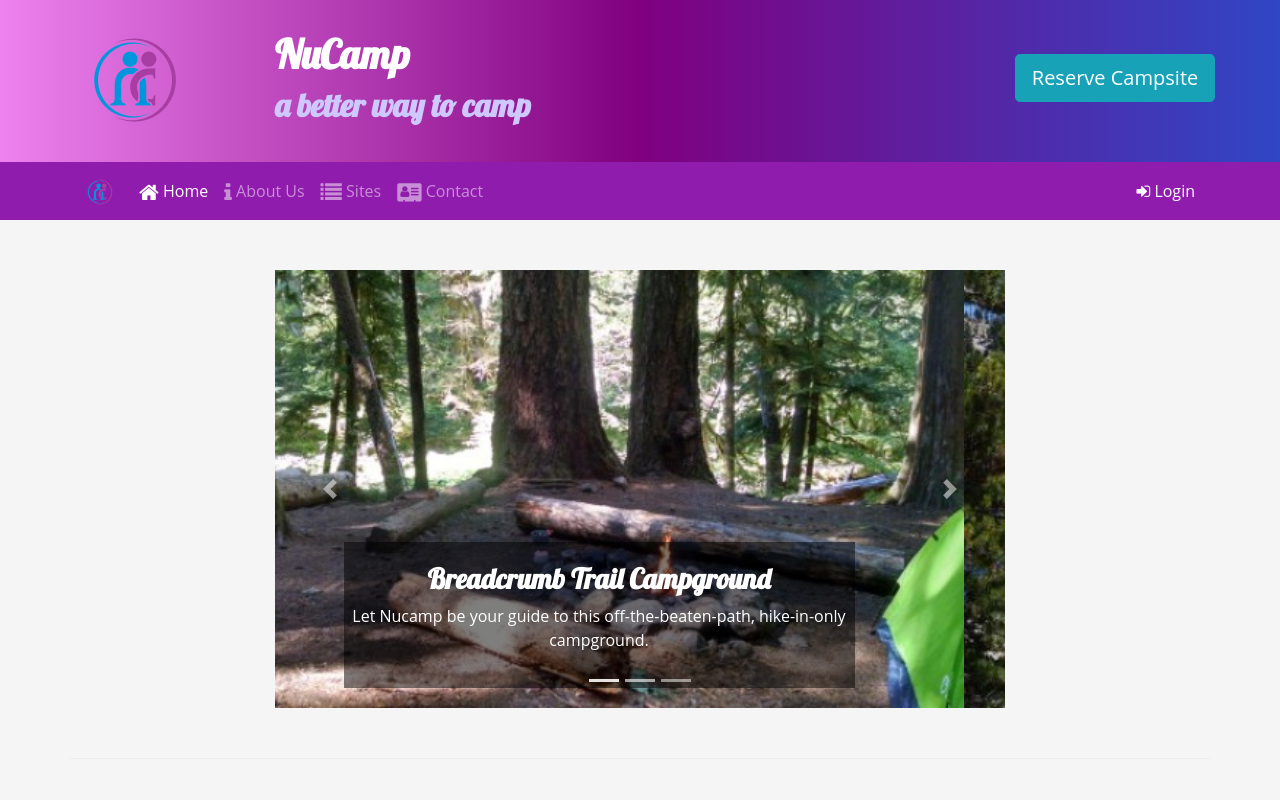
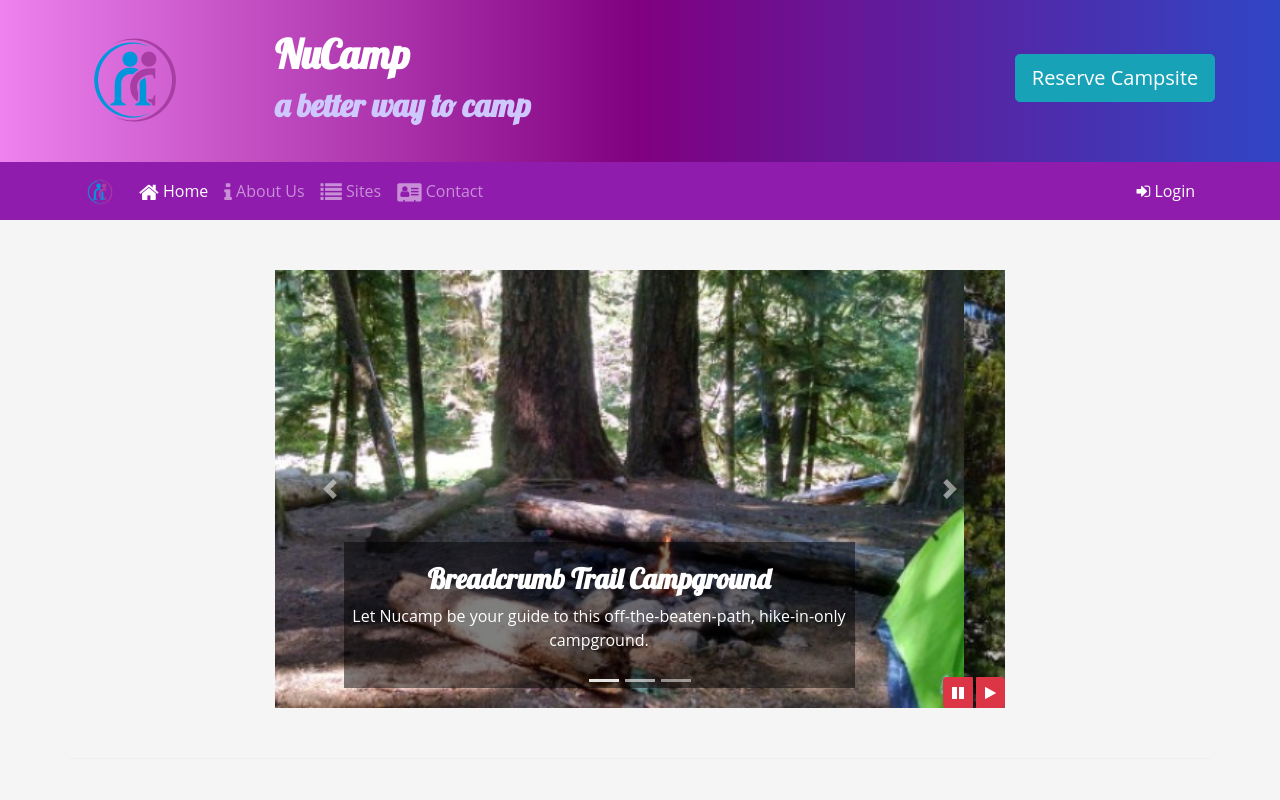
Before and after one commit to niashagrant/nucampsite, a website: page index.html in a window 1280 px wide. Shown: the top 800 px of the page. Drawn offline with nearby package versions, Linux system fonts and the light colour scheme.

Commit message:
added jquery to pause and play the carousel

```diff
--- a/css/style.css
+++ b/css/style.css
@@ -52,3 +52,11 @@ footer {
 .carousel img {
   /* border: solid #1ed0e7; */
 }
+
+#carouselButton {
+  position: absolute;
+  right: 0;
+  bottom: 0;
+  z-index: 100;
+  /* the buttons are overlaying on the carosuel thanks to the z-index */
+}
--- a/index.html
+++ b/index.html
@@ -348,6 +348,15 @@
                 <span class="carousel-control-next-icon"></span>
                 <span class="sr-only">Next</span>
               </a>
+
+              <div class="btn-group" id="carouselButton">
+                <button class="btn btn-sm btn-danger mr-1" id="carouselPause">
+                  <i class="fa fa-pause"></i>
+                </button>
+                <button class="btn btn-sm btn-danger" id="carouselPlay">
+                  <i class="fa fa-play"></i>
+                </button>
+              </div>
             </div>
           </div>
         </div>
@@ -480,8 +489,18 @@
     <script src="node_modules/bootstrap/dist/js/bootstrap.min.js"></script>
 
     <script>
+      // $(function () {
+      //   $('[data-toggle="tooltip"]').tooltip();
+      // });
+
       $(function () {
-        $('[data-toggle="tooltip"]').tooltip();
+        $(".carousel").carousel({ interval: 2000 });
+        $("#carouselPause").click(function () {
+          $(".carousel").carousel("pause");
+        });
+        $("#carouselPlay").click(function () {
+          $(".carousel").carousel("cycle");
+        });
       });
     </script>
   </body>
```
